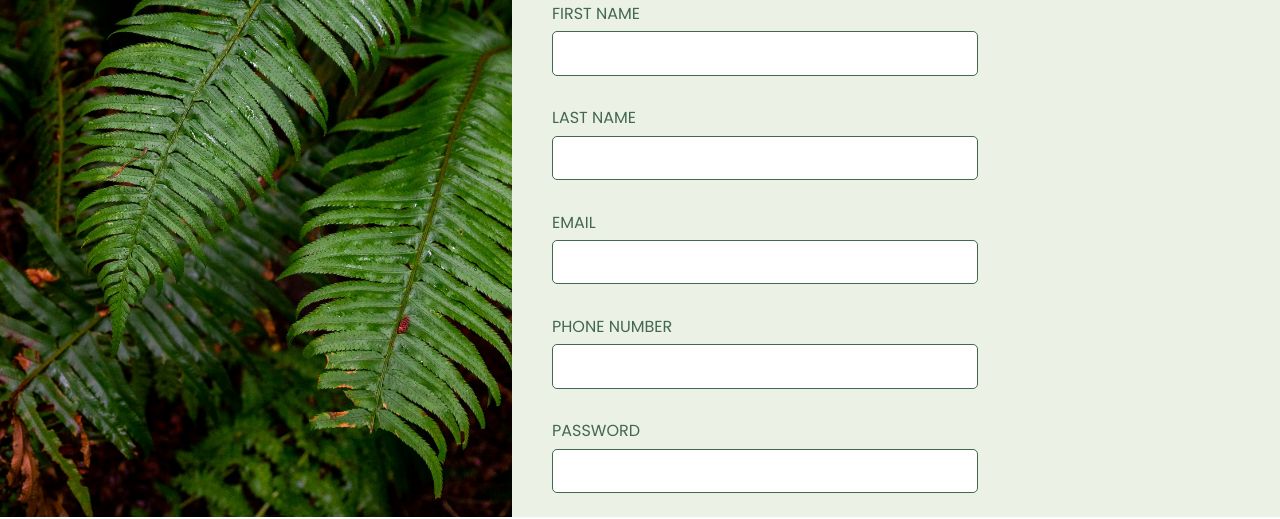
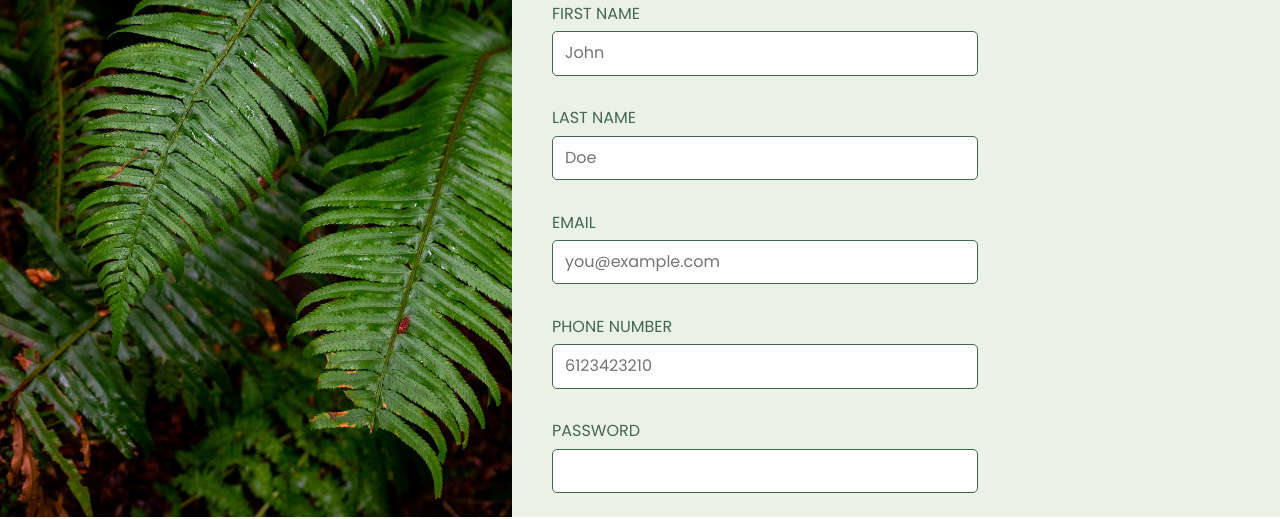
Before and after one commit to nicovalerian/signup-form, a plain HTML site: page index.html in a window 1280 px wide. Shown: the part 283-802 px from the top of the page. Drawn offline with Linux system fonts and the light colour scheme.

Commit message:
Add cursor pointer to button and placeholder text

```diff
--- a/index.html
+++ b/index.html
@@ -34,17 +34,17 @@
           <div class="inputs">
             <div class="input">
               <label for="first-name">FIRST NAME</label>
-              <input type="text" name="first-name" id="first-name" required />
+              <input type="text" name="first-name" id="first-name" placeholder="John" />
               <div class="input-invalid"></div>
             </div>
             <div class="input">
               <label for="last-name">LAST NAME</label>
-              <input type="text" name="last-name" id="last-name" required />
+              <input type="text" name="last-name" id="last-name" placeholder="Doe" required />
               <div class="input-invalid"></div>
             </div>
             <div class="input">
               <label for="email">EMAIL</label>
-              <input type="email" name="email" id="email" required />
+              <input type="email" name="email" id="email" placeholder="you@example.com" required />
               <div class="input-invalid"></div>
             </div>
             <div class="input">
@@ -55,6 +55,7 @@
                 id="phone-number"
                 minlength="9"
                 maxlength="15"
+                placeholder="6123423210"
                 required
               />
               <div class="input-invalid"></div>
--- a/styles.css
+++ b/styles.css
@@ -125,6 +125,7 @@ input.error {
 }
 
 .create-button {
+    cursor: pointer;
     background-color: rgba(0, 0, 0, 0);
     color: var(--dark-green-color);
     font-weight: bold;
```
